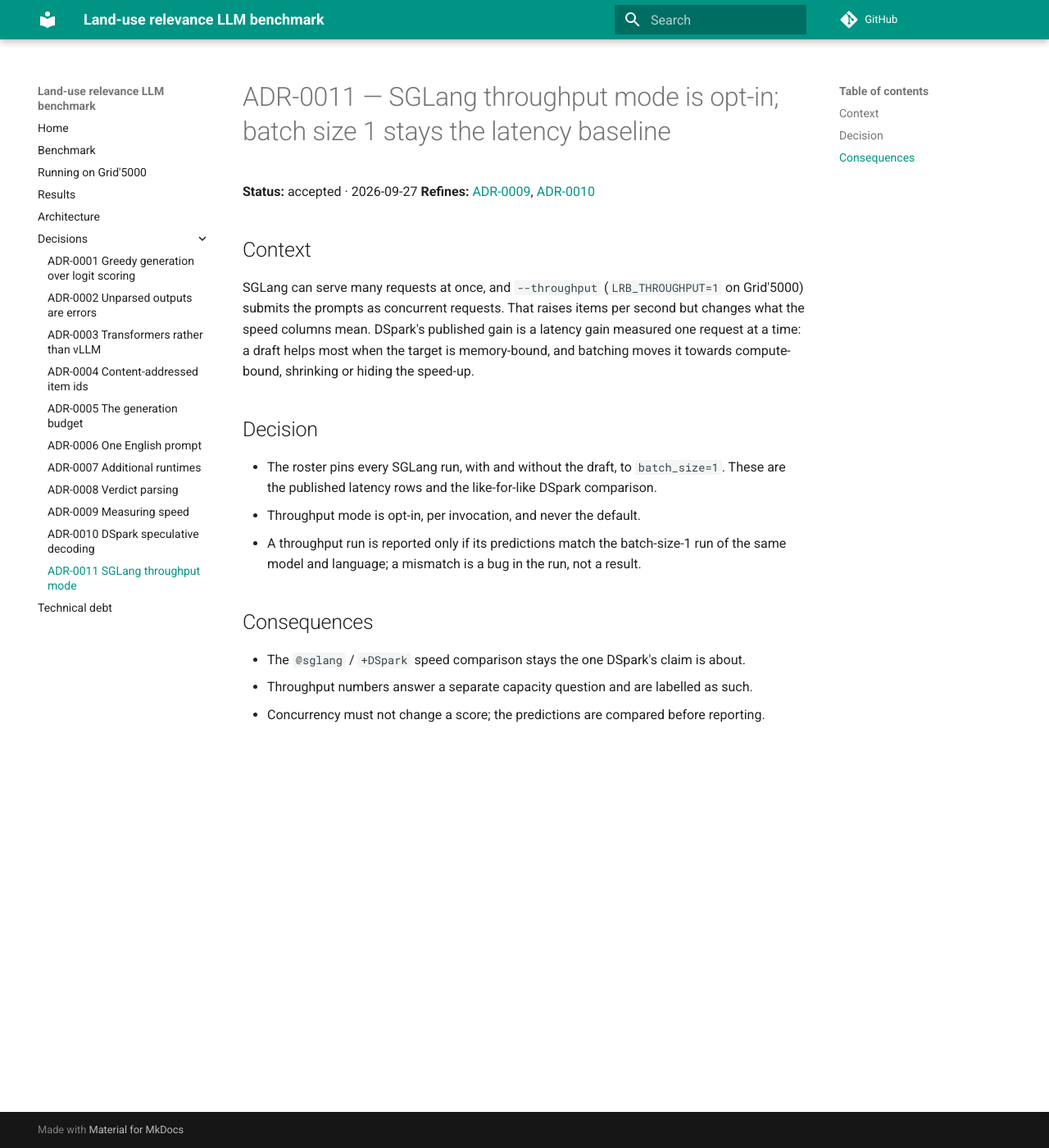
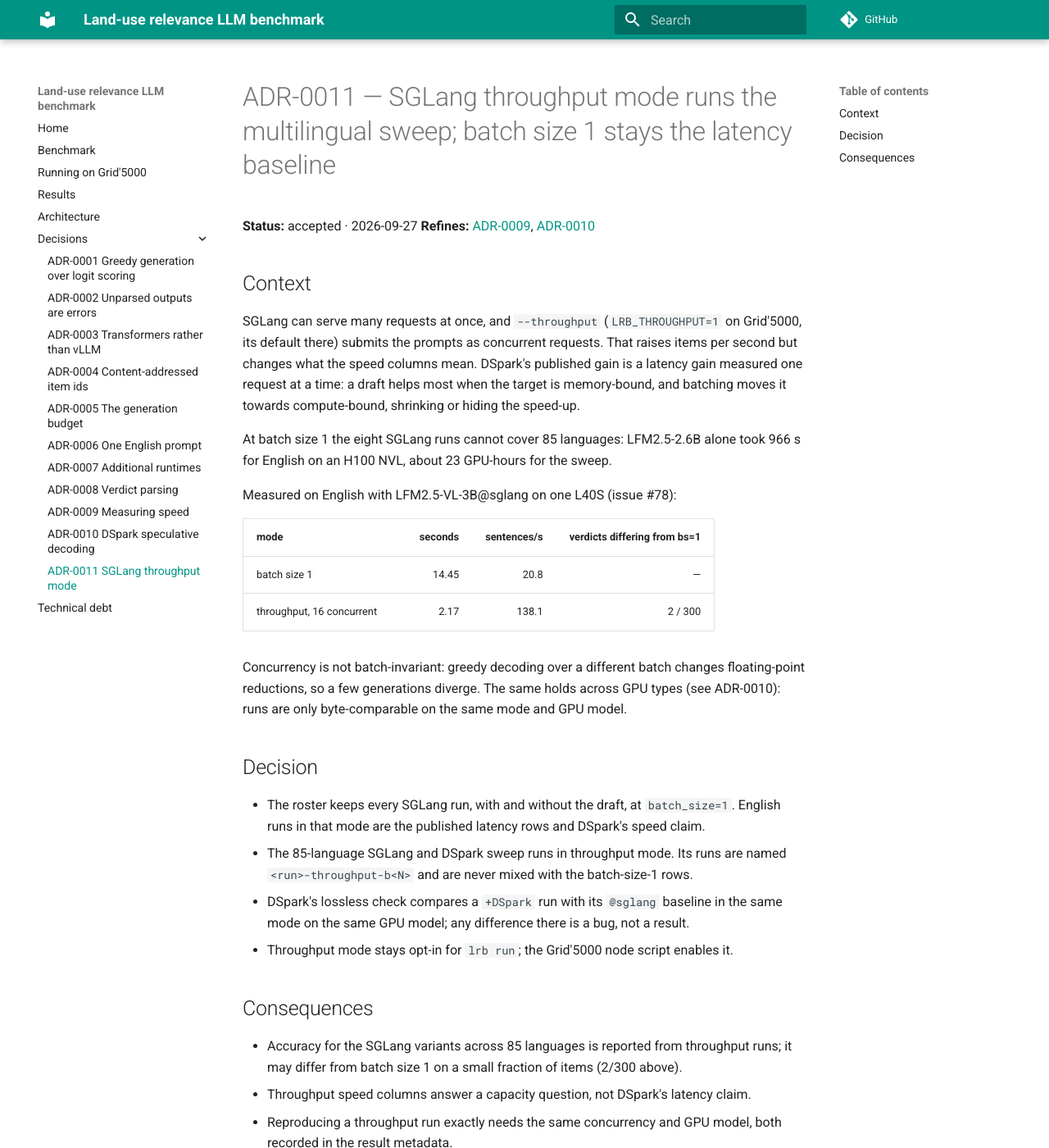
Before and after one commit to NoeFlandre/benchmark-llms-landuse-relevance, an MkDocs documentation site: the page built from docs/adr/0011-sglang-throughput-mode.md, in a window 1280 px wide and 1400 px high. Shown: the whole window at 82% size. Built offline with MkDocs 1.6.1 and Material for MkDocs 9.7.7, drawn with Linux system fonts in a browser that asks for light colours; comment, search, counter and statistics services are not loaded.

Commit message:
docs: record how the multilingual SGLang sweep uses throughput mode (#78)
Throughput mode is 6.65x faster than batch size 1 on VL-3B (L40S) but not
batch-invariant (2/300 verdicts differ), so it runs the 85-language sweep under
its own run names while batch size 1 stays the latency baseline, and DSpark is
checked for losslessness within one mode and GPU model.

Co-Authored-By: Claude Opus 5.5 <noreply@anthropic.com>

```diff
--- a/docs/adr/0011-sglang-throughput-mode.md
+++ b/docs/adr/0011-sglang-throughput-mode.md
@@ -1,4 +1,4 @@
-# ADR-0011 — SGLang throughput mode is opt-in; batch size 1 stays the latency baseline
+# ADR-0011 — SGLang throughput mode runs the multilingual sweep; batch size 1 stays the latency baseline
 
 **Status:** accepted · 2026-09-27
 **Refines:** [ADR-0009](0009-speed-measurement.md), [ADR-0010](0010-dspark-speculative-decoding.md)
@@ -6,21 +6,40 @@
 ## Context
 
 SGLang can serve many requests at once, and `--throughput` (`LRB_THROUGHPUT=1` on
-Grid'5000) submits the prompts as concurrent requests. That raises items per second
-but changes what the speed columns mean. DSpark's published gain is a latency gain
-measured one request at a time: a draft helps most when the target is memory-bound,
-and batching moves it towards compute-bound, shrinking or hiding the speed-up.
+Grid'5000, its default there) submits the prompts as concurrent requests. That raises
+items per second but changes what the speed columns mean. DSpark's published gain is a
+latency gain measured one request at a time: a draft helps most when the target is
+memory-bound, and batching moves it towards compute-bound, shrinking or hiding the
+speed-up.
+
+At batch size 1 the eight SGLang runs cannot cover 85 languages: LFM2.5-2.6B alone
+took 966 s for English on an H100 NVL, about 23 GPU-hours for the sweep.
+
+Measured on English with LFM2.5-VL-3B@sglang on one L40S (issue #78):
+
+| mode | seconds | sentences/s | verdicts differing from bs=1 |
+|---|---:|---:|---:|
+| batch size 1 | 14.45 | 20.8 | — |
+| throughput, 16 concurrent | 2.17 | 138.1 | 2 / 300 |
+
+Concurrency is not batch-invariant: greedy decoding over a different batch changes
+floating-point reductions, so a few generations diverge. The same holds across GPU
+types (see ADR-0010): runs are only byte-comparable on the same mode and GPU model.
 
 ## Decision
 
-- The roster pins every SGLang run, with and without the draft, to `batch_size=1`.
-  These are the published latency rows and the like-for-like DSpark comparison.
-- Throughput mode is opt-in, per invocation, and never the default.
-- A throughput run is reported only if its predictions match the batch-size-1 run of
-  the same model and language; a mismatch is a bug in the run, not a result.
+- The roster keeps every SGLang run, with and without the draft, at `batch_size=1`.
+  English runs in that mode are the published latency rows and DSpark's speed claim.
+- The 85-language SGLang and DSpark sweep runs in throughput mode. Its runs are named
+  `<run>-throughput-b<N>` and are never mixed with the batch-size-1 rows.
+- DSpark's lossless check compares a `+DSpark` run with its `@sglang` baseline in the
+  same mode on the same GPU model; any difference there is a bug, not a result.
+- Throughput mode stays opt-in for `lrb run`; the Grid'5000 node script enables it.
 
 ## Consequences
 
-- The `@sglang` / `+DSpark` speed comparison stays the one DSpark's claim is about.
-- Throughput numbers answer a separate capacity question and are labelled as such.
-- Concurrency must not change a score; the predictions are compared before reporting.
+- Accuracy for the SGLang variants across 85 languages is reported from throughput
+  runs; it may differ from batch size 1 on a small fraction of items (2/300 above).
+- Throughput speed columns answer a capacity question, not DSpark's latency claim.
+- Reproducing a throughput run exactly needs the same concurrency and GPU model, both
+  recorded in the result metadata.
```
